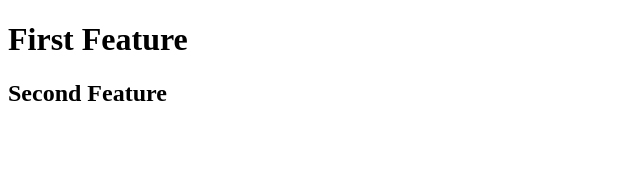
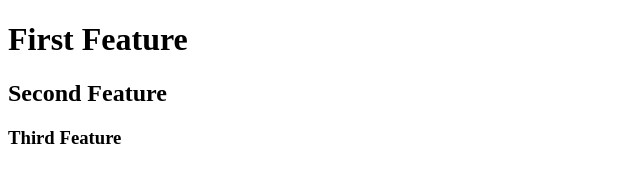
Before and after one commit to vladbogdan10/git-flow-demo, a website: page index.html in a window 1280 px wide. Shown: the whole page, without its empty margins (0-640 px from the left). Drawn offline with Linux system fonts and the light colour scheme.

Commit message:
third-feature

```diff
--- a/index.html
+++ b/index.html
@@ -9,5 +9,6 @@
 <body>
     <h1>First Feature</h1>
     <h2>Second Feature</h2>
+    <h3>Third Feature</h3>
 </body>
 </html>
```
